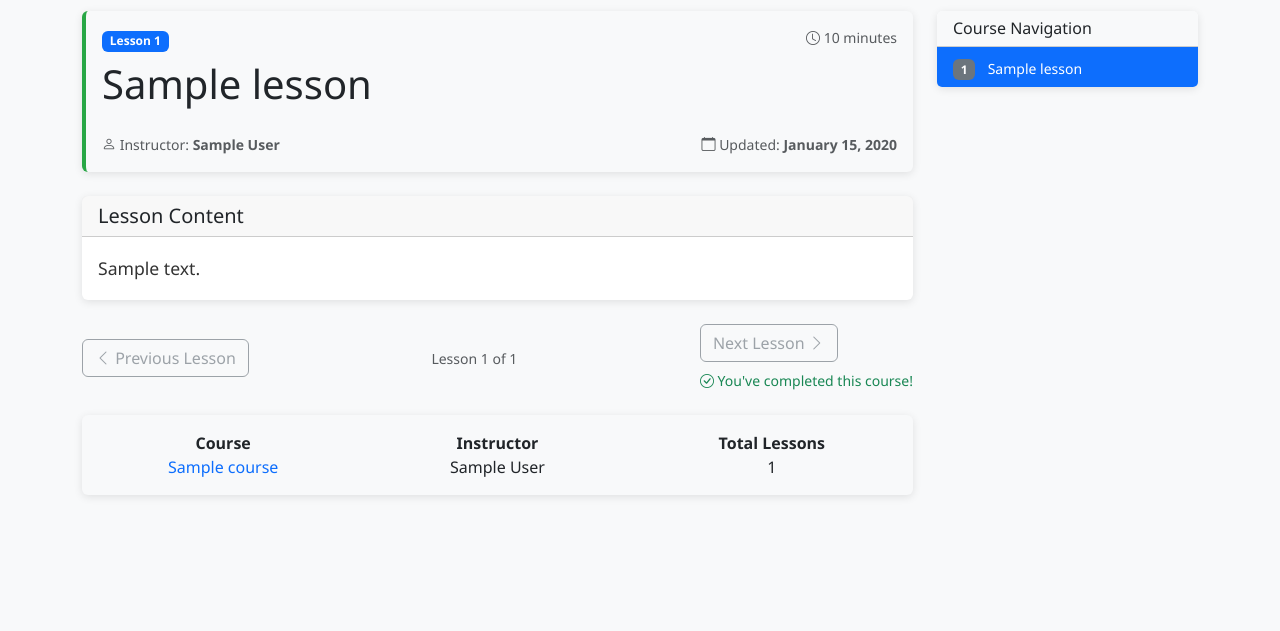
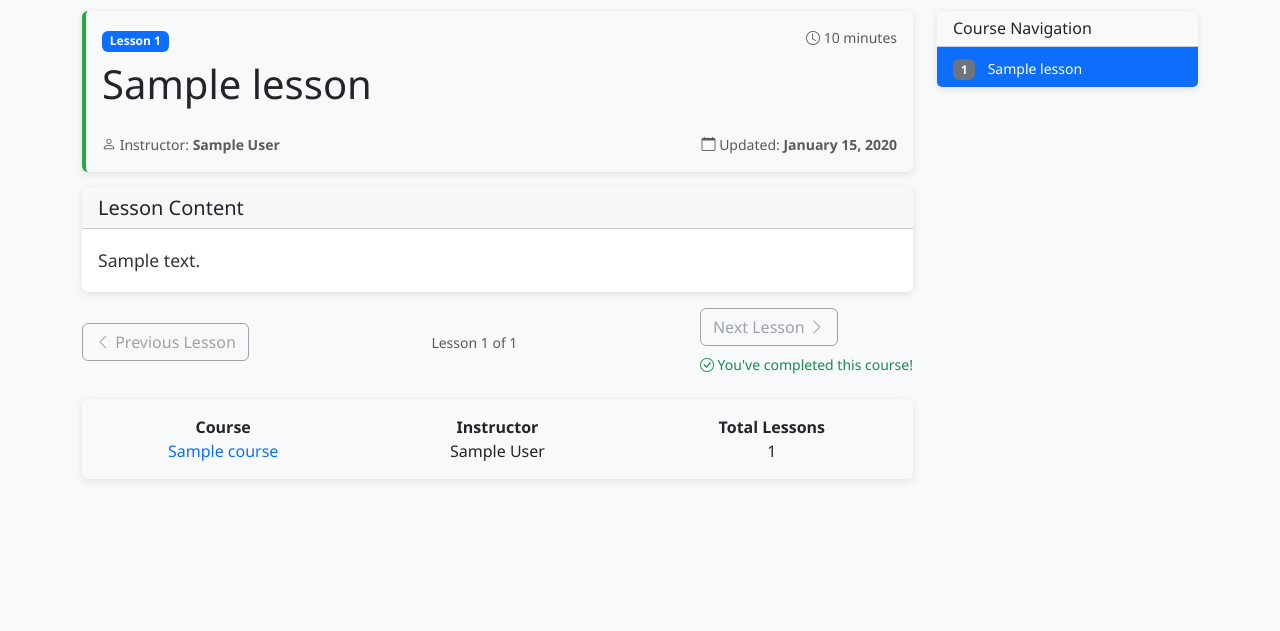
Before and after one commit to pritamrangari27/E-Learning-Platform, a Flask app: page /lesson/1 in a window 1280 px wide. Shown: the part 137-768 px from the top of the page. Run offline with Flask 3, Linux system fonts and the light colour scheme; the visitor is signed in with stand-in values (Sample User, id 1); tables that the repository leaves empty hold one stand-in row (values such as "Sample post").

Commit message:
Fix: Replace undefined current_user with enrollment check in lesson cards

```diff
--- a/app/templates/course_detail.html
+++ b/app/templates/course_detail.html
@@ -690,7 +690,7 @@
                         <div class="lesson-duration">
                             <i class="bi bi-clock"></i> {{ lesson.duration_minutes }} min
                         </div>
-                        {% if current_user.is_authenticated %}
+                        {% if enrollment %}
                             <div class="lesson-info-right">
                                 <span class="lesson-instructor">
                                     <i class="bi bi-person"></i>
--- a/app/templates/lesson_detail.html
+++ b/app/templates/lesson_detail.html
@@ -6,7 +6,7 @@
 
 {% block content %}
 <!-- Lesson Header -->
-<div class="row mb-4">
+<div class="row mb-3">
     <div class="col-md-9">
         <div class="card lesson-card bg-light">
             <div class="card-body">
@@ -63,7 +63,7 @@
 </div>
 
 <!-- Lesson Content -->
-<div class="row mb-4">
+<div class="row mb-3">
     <div class="col-md-9">
         <div class="card">
             <div class="card-header">
@@ -150,6 +150,14 @@
 </div>
 
 <style>
+    .lesson-card {
+        margin-bottom: 0;
+    }
+
+    .lesson-card .card-body {
+        padding: 1rem;
+    }
+
     .lesson-content {
         font-size: 1.1rem;
         color: #333;
```
